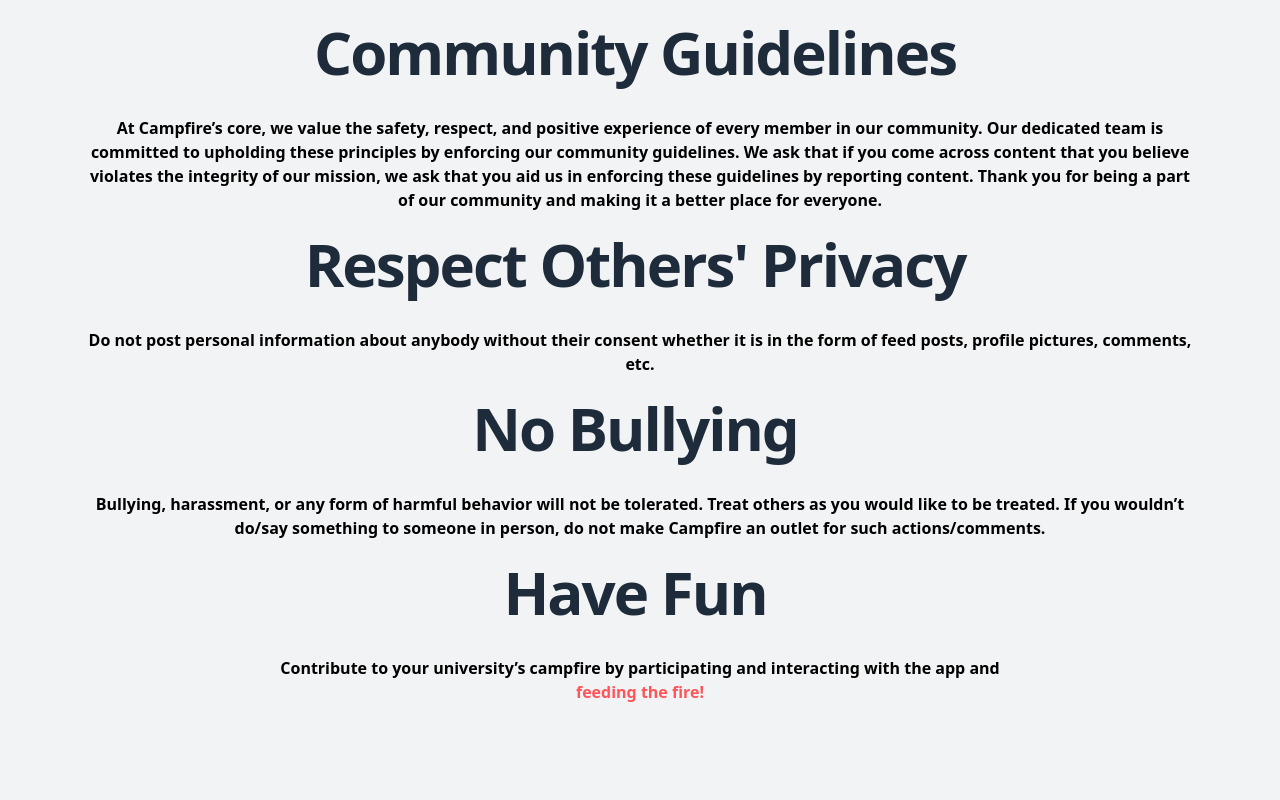
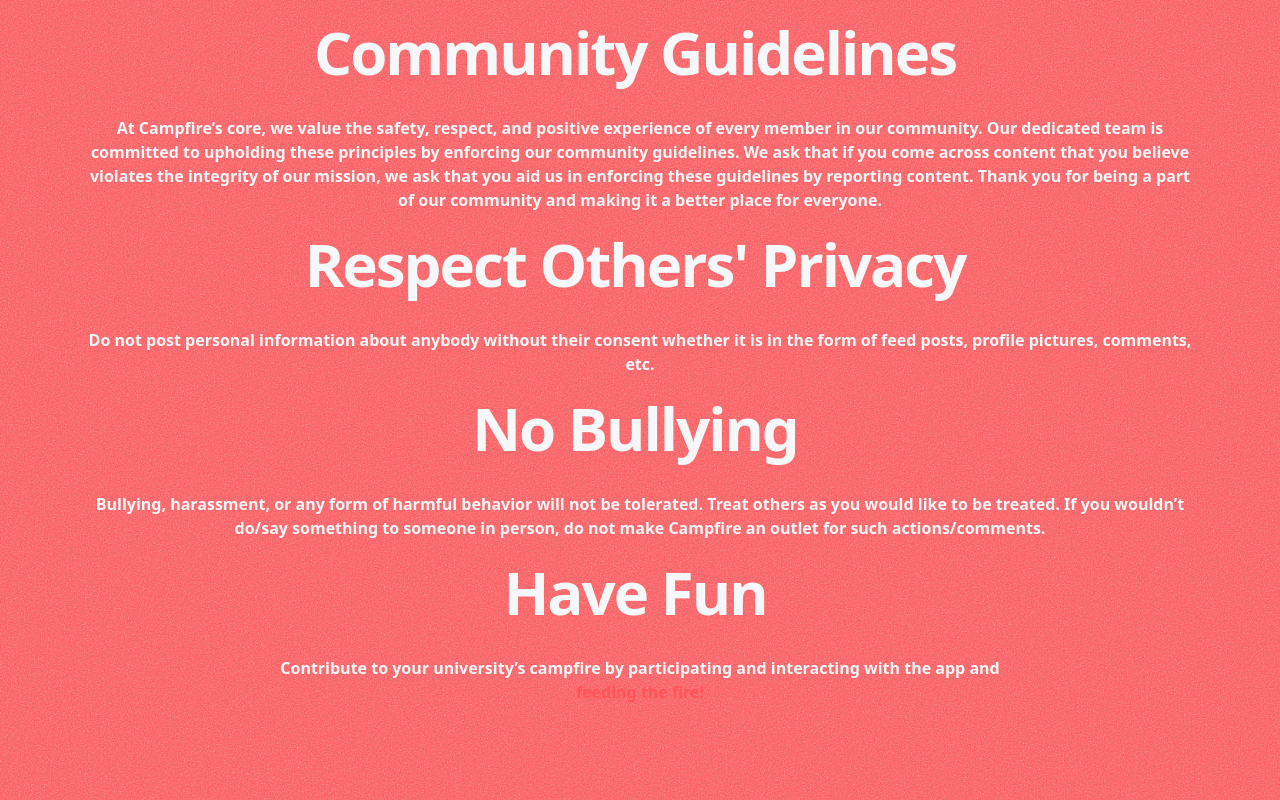
Before and after one commit to blazingcampfire/campfire-web, a Next.js app: page /community-guidelines in a window 1280 px wide. Built offline with nearby package versions, Linux system fonts and the light colour scheme.

Commit message:
changed background on community guidelines

```diff
--- a/pages/community-guidelines.js
+++ b/pages/community-guidelines.js
@@ -7,8 +7,23 @@ import { useEffect } from "react";
 const communityGuidelines = () => {
   return (
     <AnimatePresence>
-      <div className="min-h-[100vh] sm:min-h-screen w-screen flex flex-col relative bg-[#F2F3F5] font-inter overflow-hidden items-center">
-        <main className="flex flex-col items-center justify-start h-[90%] static md:fixed w-screen overflow-hidden grid-rows-[1fr_repeat(3,auto)_1fr] z-[100] pt-[30px] pb-[320px] px-4 md:px-20 md:py-0">
+      <div className="min-h-[100vh] sm:min-h-screen w-screen flex flex-col relative bg-peach text-[#f5f7f9] font-inter overflow-hidden items-center">
+      <svg
+          style={{ filter: "contrast(125%) brightness(110%)" }}
+          className="fixed z-[1] w-full h-full opacity-[35%]"
+        >
+          <filter id="noise">
+            <feTurbulence
+              type="fractalNoise"
+              baseFrequency=".7"
+              numOctaves="3"
+              stitchTiles="stitch"
+            ></feTurbulence>
+            <feColorMatrix type="saturate" values="0"></feColorMatrix>
+          </filter>
+          <rect width="100%" height="100%" filter="url(#noise)"></rect>
+        </svg>
+        <main className="flex flex-col text- items-center justify-start h-[90%] static md:fixed w-screen overflow-hidden grid-rows-[1fr_repeat(3,auto)_1fr] z-[100] pt-[30px] pb-[320px] px-4 md:px-20 md:py-0">
         <motion.h1
             initial={{ opacity: 0, y: 40 }}
             animate={{ opacity: 1, y: 0 }}
@@ -17,7 +32,7 @@ const communityGuidelines = () => {
               duration: 0.95,
               ease: [0.165, 0.84, 0.44, 1],
             }}
-            className="relative md:ml-[-10px] mt-[18px] md:mt-[25px] md:mb-[37px] font-bold text-[16vw] md:text-[60px] text-[#1E2B3A] leading-[0.9] tracking-[-2px] z-[100]"
+            className="relative md:ml-[-10px] mt-[18px] md:mt-[25px] md:mb-[37px] font-bold text-[16vw] md:text-[60px] text-[#f5f7f9] leading-[0.9] tracking-[-2px] z-[100] "
           >
           <span className="">Community Guidelines</span>
           </motion.h1>
@@ -42,7 +57,7 @@ const communityGuidelines = () => {
               duration: 0.95,
               ease: [0.165, 0.84, 0.44, 1],
             }}
-            className="relative md:ml-[-10px] mt-[18px] md:mt-[25px] md:mb-[37px] font-bold text-[16vw] md:text-[60px] text-[#1E2B3A] leading-[0.9] tracking-[-2px] z-[100]"
+            className="relative md:ml-[-10px] mt-[18px] text-[#f5f7f9] md:mt-[25px] md:mb-[37px] font-bold text-[16vw] md:text-[60px] leading-[0.9] tracking-[-2px] z-[100]"
           >
           <span className="">Respect Others' Privacy</span>
           </motion.h1>
@@ -66,7 +81,7 @@ const communityGuidelines = () => {
               duration: 0.95,
               ease: [0.165, 0.84, 0.44, 1],
             }}
-            className="relative md:ml-[-10px] mt-[18px] md:mt-[25px] md:mb-[37px] font-bold text-[16vw] md:text-[60px] text-[#1E2B3A] leading-[0.9] tracking-[-2px] z-[100]"
+            className="relative md:ml-[-10px] mt-[18px] md:mt-[25px] md:mb-[37px] font-bold text-[16vw] md:text-[60px] text-[#f5f7f9] leading-[0.9] tracking-[-2px] z-[100]"
           >
           <span className="">No Bullying</span>
           </motion.h1>
@@ -90,7 +105,7 @@ const communityGuidelines = () => {
               duration: 0.95,
               ease: [0.165, 0.84, 0.44, 1],
             }}
-            className="relative md:ml-[-10px] mt-[18px] md:mt-[25px] md:mb-[37px] font-bold text-[16vw] md:text-[60px] text-[#1E2B3A] leading-[0.9] tracking-[-2px] z-[100]"
+            className="relative md:ml-[-10px] mt-[18px] md:mt-[25px] md:mb-[37px] font-bold text-[16vw] md:text-[60px] text-[#f5f7f9] leading-[0.9] tracking-[-2px] z-[100]"
           >
           <span className="">Have Fun</span>
           </motion.h1>
```
